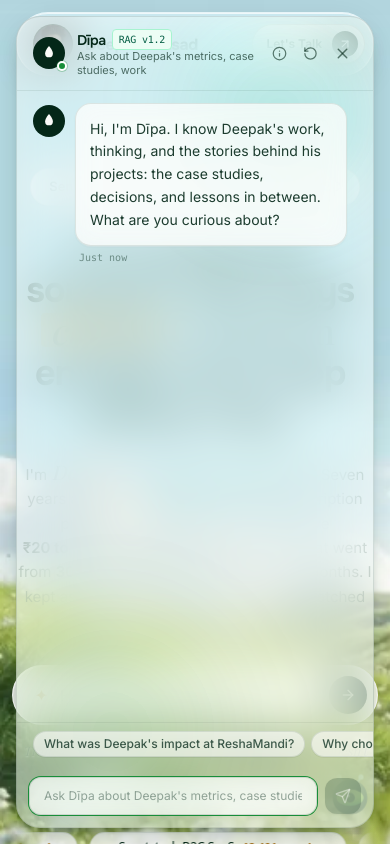
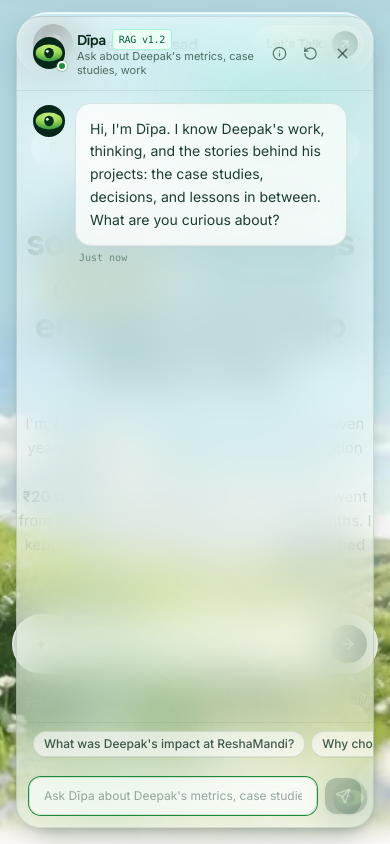
Before and after one commit to shipwithdeepak-code/Deepak-Prasad-Portfolio, a React (Vite) app: page / in a window 390 px wide. Both pictures are taken after a click on the button "Ask Dīpa about my work". Shown: the top 844 px of the page. Built offline with nearby package versions, Linux system fonts and the light colour scheme; a web font is replaced by a local one.

Commit message:
feat(ui): update Dīpa avatar design and spacing
Refine the Dīpa avatar visual styling with new SVG gradients, update the hero section layout spacing, and adjust the launcher component padding and blink animation curve for a polished look.

```diff
--- a/src/components/DipaAvatar.tsx
+++ b/src/components/DipaAvatar.tsx
@@ -4,18 +4,35 @@ export interface DipaAvatarProps {
   className?: string;
 }
 
+/**
+ * Dīpa's face, static, for use inside the chat drawer.
+ * Same character as the launcher (DipaLauncher) so the thing you click and the
+ * thing you talk to are recognisably one creature. No animation here — a
+ * blinking avatar beside every message would be noise.
+ */
 export function DipaAvatar({ className = "" }: DipaAvatarProps) {
   return (
     <div
-      className={`w-[32px] h-[32px] rounded-full bg-[#042718] text-[#FAFAF8] flex items-center justify-center shrink-0 ${className}`}
+      className={`w-[32px] h-[32px] rounded-full bg-[#042718] flex items-center justify-center shrink-0 overflow-hidden ${className}`}
       aria-label="Dīpa"
       role="img"
     >
-      <svg viewBox="0 0 24 24" width="18" height="18" aria-hidden="true">
-        <path
-          d="M12 2.5s-5.2 5.6-5.2 10.1a5.2 5.2 0 0 0 10.4 0C17.2 8.1 12 2.5 12 2.5Z"
-          fill="currentColor"
-        />
+      <svg viewBox="14 14 36 36" width="32" height="32" aria-hidden="true">
+        <defs>
+          <linearGradient id="dipaAvVisor" x1="0" y1="0" x2="0" y2="1">
+            <stop offset="0" stopColor="#C8F07A" />
+            <stop offset="45%" stopColor="#8FD44A" />
+            <stop offset="100%" stopColor="#3C9A48" />
+          </linearGradient>
+          <radialGradient id="dipaAvGlow" cx="50%" cy="40%" r="60%">
+            <stop offset="0" stopColor="#E8FBA8" stopOpacity=".9" />
+            <stop offset="100%" stopColor="#8FD44A" stopOpacity="0" />
+          </radialGradient>
+        </defs>
+        <ellipse cx="32" cy="32" rx="15" ry="9.5" fill="url(#dipaAvVisor)" />
+        <ellipse cx="32" cy="31" rx="13.5" ry="8" fill="url(#dipaAvGlow)" />
+        <ellipse cx="32" cy="32" rx="5.4" ry="5.8" fill="#06301B" />
+        <circle cx="30.1" cy="30.1" r="1.6" fill="#EAF6EE" />
       </svg>
     </div>
   );
--- a/src/components/DipaLauncher.tsx
+++ b/src/components/DipaLauncher.tsx
@@ -140,14 +140,14 @@ export default function DipaLauncher({ onClick, isOpen, className = "" }: DipaLa
       <style>{`
         .dipa-l { position: relative; }
         .dipa-l__btn {
-          display: inline-flex; align-items: center; gap: 10px;
+          display: inline-flex; align-items: center; gap: 8px;
           border: none; background: transparent; padding: 0; cursor: pointer;
           border-radius: 9999px; outline: none; font-family: inherit;
           transition: transform .3s cubic-bezier(.23,1,.32,1);
           -webkit-tap-highlight-color: transparent;
         }
         .dipa-l__btn--pill {
-          background: #FFFFFF; padding: 0 20px 0 6px;
+          background: #FFFFFF; padding: 0 16px 0 4px;
           border: 1px solid rgba(4,39,24,.12);
           box-shadow: 0 8px 26px rgba(4,39,24,.16);
         }
@@ -166,16 +166,17 @@ export default function DipaLauncher({ onClick, isOpen, className = "" }: DipaLa
         .dipa-c__lid, .dipa-c__glance { transform-box: fill-box; }
 
         .dipa-c__body   { transform-origin: 50% 88%; animation: dipa-bob 4.4s cubic-bezier(.4,0,.5,1) infinite; }
-        .dipa-c__lid    { transform-origin: 50% 50%; animation: dipa-blink 5.4s steps(1,end) infinite; }
+        .dipa-c__lid    { transform-origin: 50% 50%; animation: dipa-blink 5.4s cubic-bezier(.4,0,.6,1) infinite; }
         .dipa-c__antL   { transform-origin: 100% 100%; animation: dipa-antl 6.2s cubic-bezier(.23,1,.32,1) infinite; }
         .dipa-c__antR   { transform-origin: 0% 100%;  animation: dipa-antr 6.2s cubic-bezier(.23,1,.32,1) infinite; }
         .dipa-c__glance { transform-origin: 50% 50%; animation: dipa-glance 7.4s cubic-bezier(.23,1,.32,1) infinite; }
 
         @keyframes dipa-bob { 0%,100% { transform: translateY(0); } 50% { transform: translateY(-2.2px); } }
         @keyframes dipa-blink {
-          0%, 93%    { transform: scaleY(0); }
-          95%, 97.5% { transform: scaleY(1); }
-          100%       { transform: scaleY(0); }
+          0%, 88%  { transform: scaleY(0); }
+          92%      { transform: scaleY(1); }
+          95%      { transform: scaleY(1); }
+          100%     { transform: scaleY(0); }
         }
         @keyframes dipa-antl {
           0%,66% { transform: rotate(0deg); } 74% { transform: rotate(-7deg); }
@@ -197,13 +198,8 @@ export default function DipaLauncher({ onClick, isOpen, className = "" }: DipaLa
         .dipa-l[data-paused="1"] .dipa-c__glance { animation-play-state: paused; }
 
         .dipa-l__label {
-          font-size: 14.5px; font-weight: 600; color: #042718;
-          white-space: nowrap; text-align: left; line-height: 1.2;
-        }
-        .dipa-l__label span {
-          display: block; font-size: 9.5px; font-weight: 500; letter-spacing: .1em;
-          text-transform: uppercase; color: #188E39; margin-top: 2px;
-          font-family: ui-monospace, SFMono-Regular, Menlo, monospace;
+          font-size: 13.5px; font-weight: 600; color: #042718;
+          white-space: nowrap; line-height: 1;
         }
 
         @media (hover: hover) and (pointer: fine) {
@@ -229,10 +225,7 @@ export default function DipaLauncher({ onClick, isOpen, className = "" }: DipaLa
           <DipaCharacter />
         </span>
         {showLabel && (
-          <span className="dipa-l__label">
-            Ask Dīpa
-            <span>about my work</span>
-          </span>
+          <span className="dipa-l__label">Ask Dīpa</span>
         )}
       </button>
     </div>
--- a/src/components/HomePage.tsx
+++ b/src/components/HomePage.tsx
@@ -523,7 +523,7 @@ export default function HomePage({
       {/* =========================================================================
           1. HERO SECTION (CENTERED COMPOSITION INTEGRATED WITH TOP NAVIGATION)
           ========================================================================= */}
-      <section className="relative pt-[168px] md:pt-[210px] pb-16 md:pb-24 min-h-screen flex flex-col justify-center items-center overflow-hidden bg-[#FAF8F5]">
+      <section className="relative pt-[112px] md:pt-[136px] pb-8 md:pb-12 min-h-[100svh] flex flex-col justify-center items-center overflow-hidden bg-[#FAF8F5]">
         {/* Background Video/Image band full bleed cover */}
         <div className="absolute inset-0 z-0 overflow-hidden pointer-events-none">
           <picture>
@@ -569,7 +569,7 @@ export default function HomePage({
             initial={shouldReduceMotion ? { opacity: 1, y: 0 } : { opacity: 0, y: 12 }}
             animate={{ opacity: 1, y: 0 }}
             transition={shouldReduceMotion ? { duration: 0 } : { duration: 0.4 }}
-            className="inline-flex items-center gap-2 px-[18px] py-2 rounded-full bg-white/90 backdrop-blur-xs border border-[#042718]/10 text-[13px] font-inter font-semibold text-[#042718] mb-6 md:mb-8 shadow-2xs mx-auto max-w-full text-center leading-normal"
+            className="inline-flex items-center gap-2 px-[18px] py-2 rounded-full bg-white/90 backdrop-blur-xs border border-[#042718]/10 text-[13px] font-inter font-semibold text-[#042718] mb-4 md:mb-6 shadow-2xs mx-auto max-w-full text-center leading-normal"
           >
             <span>Senior Product Manager · AI · 0→1 · B2B & B2C</span>
           </motion.div>
@@ -580,7 +580,7 @@ export default function HomePage({
             initial="hidden"
             animate="visible"
             aria-label="I'm mostly just someone who stays curious. Stubborn enough not to stop asking 'why.'"
-            className="font-onest text-4xl sm:text-5xl md:text-6xl font-bold tracking-tight text-[#042718] leading-[1.12] mb-6 max-w-4xl mx-auto text-center [overflow-wrap:anywhere]"
+            className="font-onest text-4xl sm:text-5xl md:text-6xl font-bold tracking-tight text-[#042718] leading-[1.12] mb-5 max-w-4xl mx-auto text-center [overflow-wrap:anywhere]"
           >
             {headlineWords.map((word) => (
               <motion.span
@@ -628,7 +628,7 @@ export default function HomePage({
                 ? { duration: 0 }
                 : { duration: 0.55, ease: [0.23, 1, 0.32, 1], delay: 1.2 }
             }
-            className="flex flex-col items-center justify-center mb-12 sm:mb-14 w-full"
+            className="flex flex-col items-center justify-center mb-7 sm:mb-8 w-full"
           >
             <button
               type="button"
```
